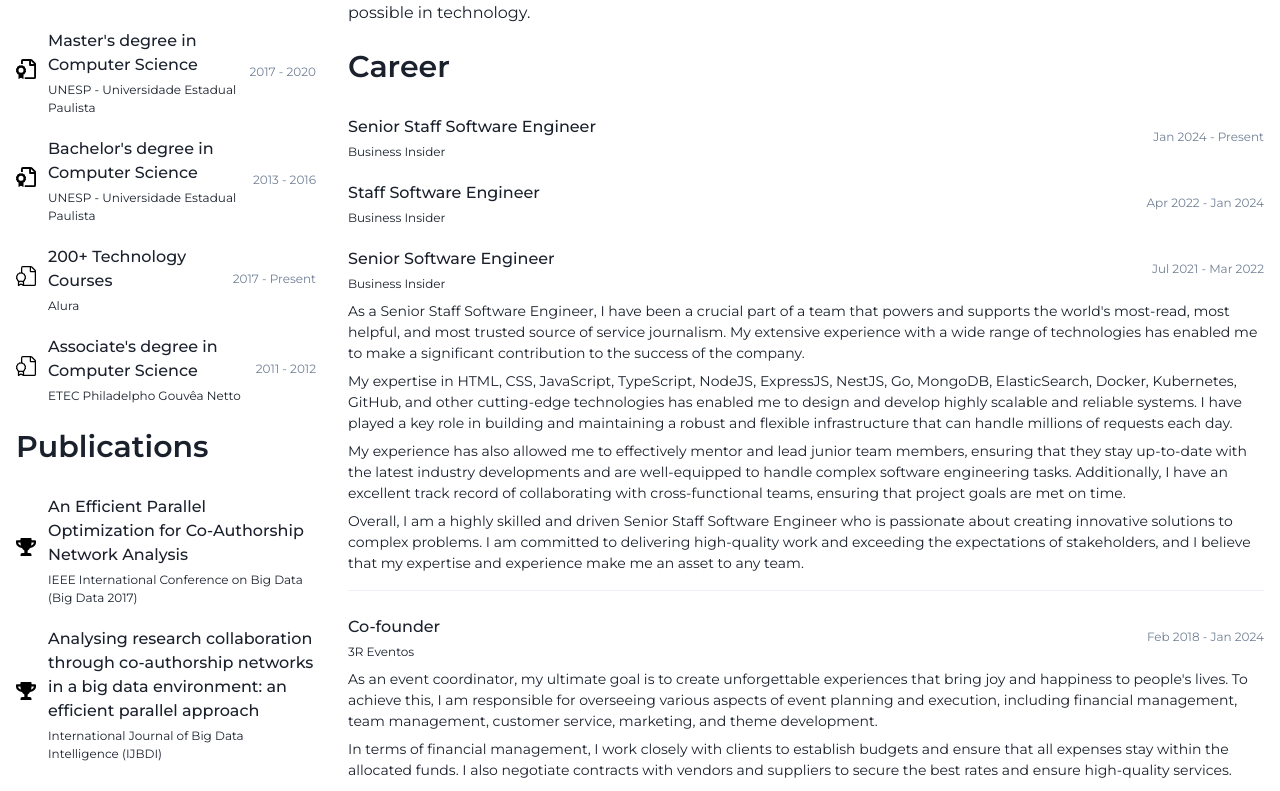
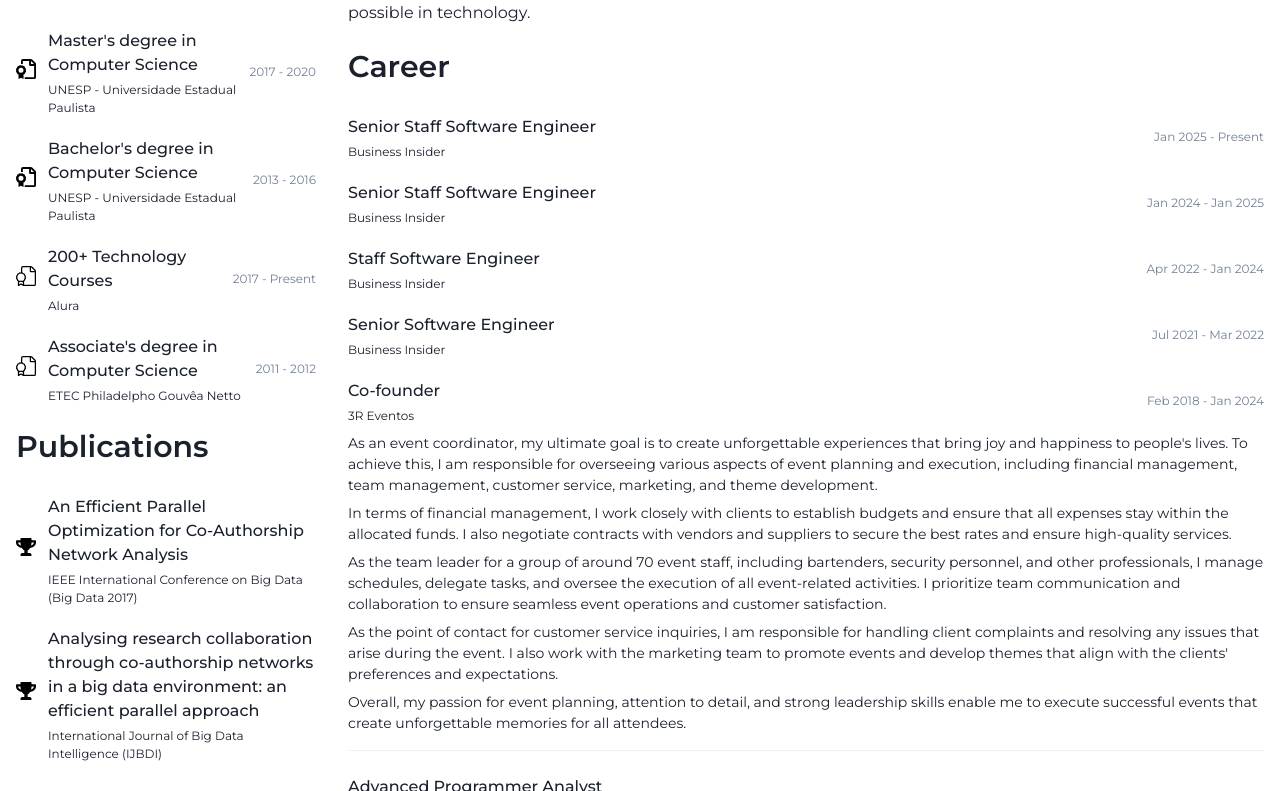
Before and after one commit to josecfreitas/my-cv, a Next.js app: page / in a window 1280 px wide. Shown: the part 702-1493 px from the top of the page. Built offline with nearby package versions, Linux system fonts and the light colour scheme.

Commit message:
update career timeline and remove redundant descriptions

```diff
--- a/src/components/home/career.tsx
+++ b/src/components/home/career.tsx
@@ -12,9 +12,14 @@
         title="Senior Staff Software Engineer"
         label="Business Insider"
         href="https://www.businessinsider.com/"
-        when="Jan 2024 - Present"
+        when="Jan 2025 - Present"
       ></CustomListItem>
-
+      <CustomListItem
+        title="Senior Staff Software Engineer"
+        label="Business Insider"
+        href="https://www.businessinsider.com/"
+        when="Jan 2024 - Jan 2025"
+      ></CustomListItem>
       <CustomListItem
         title="Staff Software Engineer"
         label="Business Insider"
@@ -26,20 +31,7 @@
         label="Business Insider"
         href="https://www.businessinsider.com/"
         when="Jul 2021 - Mar 2022"
-      >
-        <Text>
-          As a Senior Staff Software Engineer, I have been a crucial part of a team that powers and supports the world's most-read, most helpful, and most trusted source of service journalism. My extensive experience with a wide range of technologies has enabled me to make a significant contribution to the success of the company.
-        </Text>
-        <Text>
-          My expertise in HTML, CSS, JavaScript, TypeScript, NodeJS, ExpressJS, NestJS, Go, MongoDB, ElasticSearch, Docker, Kubernetes, GitHub, and other cutting-edge technologies has enabled me to design and develop highly scalable and reliable systems. I have played a key role in building and maintaining a robust and flexible infrastructure that can handle millions of requests each day.
-        </Text>
-        <Text>
-          My experience has also allowed me to effectively mentor and lead junior team members, ensuring that they stay up-to-date with the latest industry developments and are well-equipped to handle complex software engineering tasks. Additionally, I have an excellent track record of collaborating with cross-functional teams, ensuring that project goals are met on time.
-        </Text>
-        <Text>
-          Overall, I am a highly skilled and driven Senior Staff Software Engineer who is passionate about creating innovative solutions to complex problems. I am committed to delivering high-quality work and exceeding the expectations of stakeholders, and I believe that my expertise and experience make me an asset to any team.
-        </Text>
-      </CustomListItem>
+      ></CustomListItem>
 
       <CustomListItem
         title="Co-founder"
```
